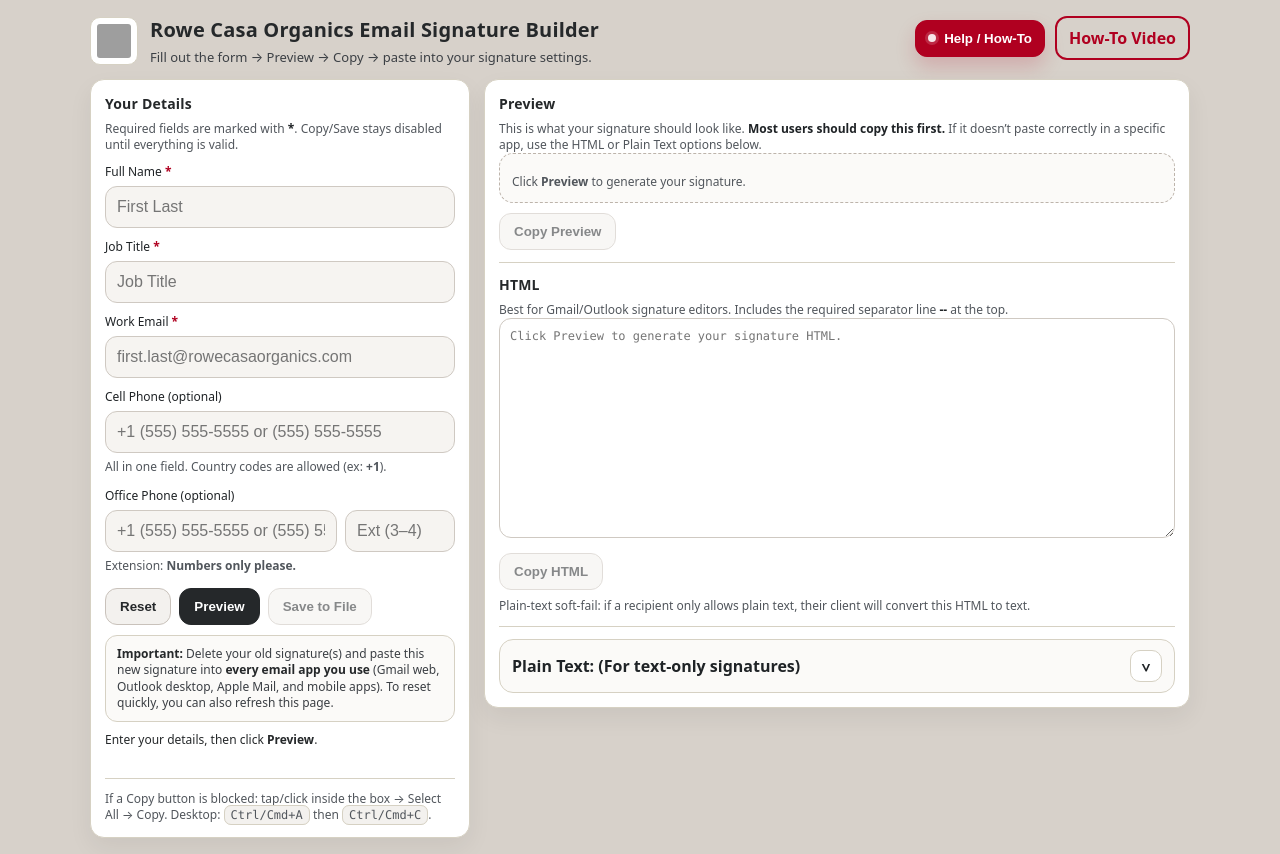
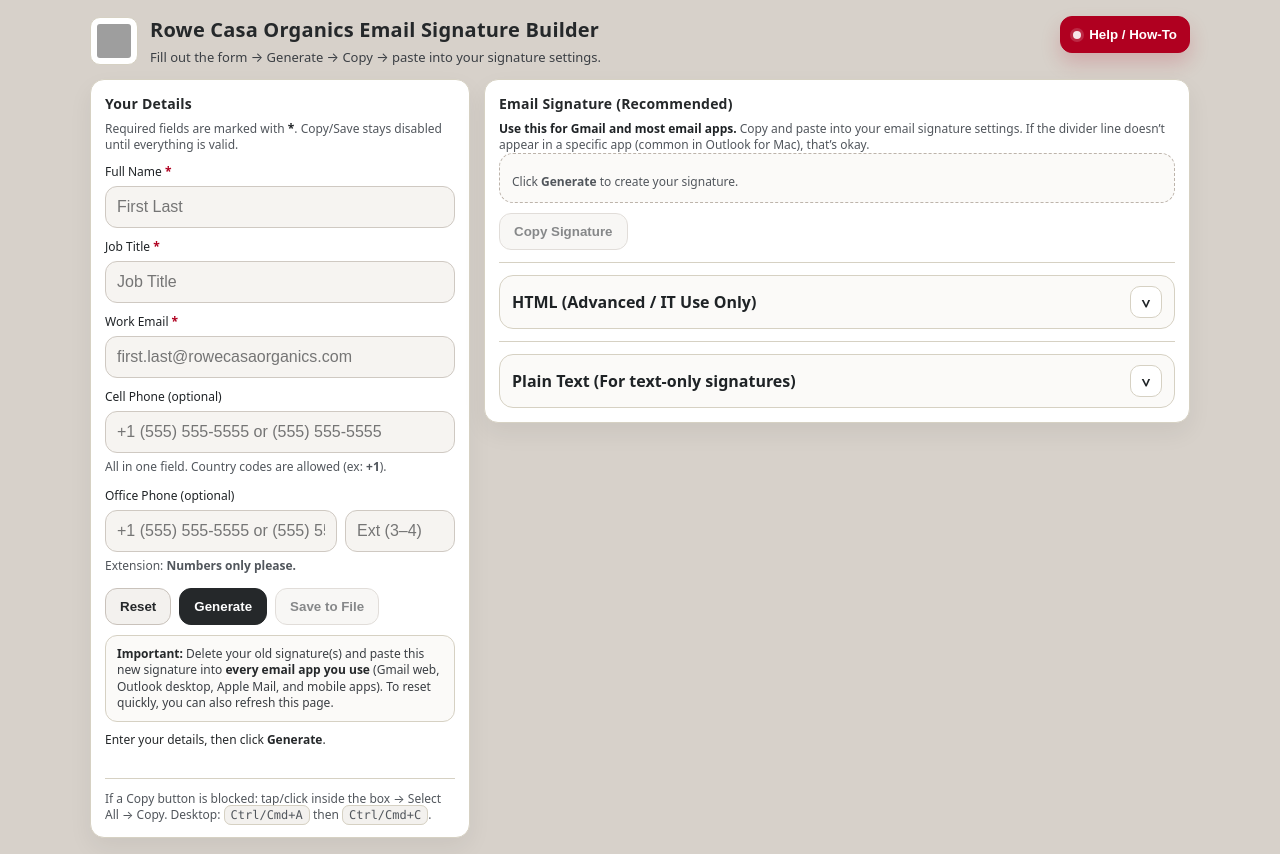
Before and after one commit to rcoktomasek/rowe-casa-email-signature, a plain HTML site: page index.html in a window 1280 px wide. Both pictures are taken after a click on the button "Reset". Drawn offline with Linux system fonts and the light colour scheme; grey boxes are pictures that could not be loaded.

Commit message:
Add files via upload

```diff
--- a/index.html
+++ b/index.html
@@ -66,24 +66,6 @@
     box-shadow:0 0 0 3px rgba(255,255,255,.18);
   }
 
-  .videoBtn{
-    display:inline-flex;
-    align-items:center;
-    gap:8px;
-    padding:9px 12px;
-    border-radius:12px;
-    border:2px solid var(--helpRed);
-    background:transparent;
-    color:var(--helpRed);
-    font-weight:900;
-    cursor:pointer;
-    white-space:nowrap;
-    text-decoration:none;
-    transition: all 0.2s ease;
-  }
-  .videoBtn:hover{ background:rgba(176,0,32,.06); }
-  .videoBtn:active{ transform:translateY(1px); }
-
   .grid{ display:grid; grid-template-columns:380px 1fr; gap:14px; align-items:start; }
   @media (max-width:900px){ .grid{ grid-template-columns:1fr; } }
 
@@ -117,7 +99,6 @@
   input:focus{ border-color:#a99f96; box-shadow:0 0 0 3px rgba(95,75,60,.10); background:#fff; }
   input.invalid{ border-color:var(--danger); background:var(--dangerSoft); box-shadow:none; }
 
-  /* Office Phone + Ext on same line */
   .phoneGroup { display:flex; gap:8px; align-items:stretch; }
   .phoneGroup input:first-child { flex:1; }
   .phoneGroup input:last-child { width:110px; }
@@ -186,7 +167,7 @@
   .divider{ height:1px; background:var(--line); margin:12px 0; }
   .hint{ margin-top:8px; font-size:12px; color:#51565c; line-height:1.35; }
 
-  /* Accordion */
+  /* Accordions */
   details{
     border:1px solid var(--line);
     background:#fbfaf8;
@@ -207,7 +188,6 @@
   summary::-webkit-details-marker{ display:none; }
   .accBody{ margin-top:10px; }
 
-  /* Caret icon (^) */
   .caret{
     display:inline-flex;
     align-items:center;
@@ -221,7 +201,7 @@
     font-weight:900;
     line-height:1;
     flex:0 0 auto;
-    transform: rotate(180deg); /* default looks like v; flips to ^ when open */
+    transform: rotate(180deg);
     transition: transform .18s ease;
   }
   details[open] .caret{ transform: rotate(0deg); }
@@ -295,7 +275,7 @@
       <img id="uiLogo" alt="Rowe Casa Organics" />
       <div>
         <h1>Rowe Casa Organics Email Signature Builder</h1>
-        <p class="sub">Fill out the form → Preview → Copy → paste into your signature settings.</p>
+        <p class="sub">Fill out the form → Generate → Copy → paste into your signature settings.</p>
       </div>
     </div>
 
@@ -304,10 +284,6 @@
         <span class="dot"></span>
         Help / How-To
       </button>
-
-      <a class="videoBtn" id="btnVideoTop" href="#" target="_blank" rel="noopener noreferrer" aria-label="How-To Video">
-        How-To Video
-      </a>
     </div>
   </header>
 
@@ -341,7 +317,7 @@
 
       <div class="btnRow">
         <button id="btnReset" type="button">Reset</button>
-        <button id="btnPreview" class="primary" type="button">Preview</button>
+        <button id="btnGenerate" class="primary" type="button">Generate</button>
         <button id="btnSave" type="button" disabled>Save to File</button>
       </div>
 
@@ -361,26 +337,33 @@
 
     <!-- OUTPUT -->
     <div class="card">
-      <div class="sectionTitle"><h2>Preview</h2></div>
+      <!-- MAIN SIGNATURE -->
+      <div class="sectionTitle"><h2>Email Signature (Recommended)</h2></div>
       <p class="sectionHelp">
-        This is what your signature should look like. <b>Most users should copy this first.</b>
-        If it doesn’t paste correctly in a specific app, use the HTML or Plain Text options below.
+        <b>Use this for Gmail and most email apps.</b> Copy and paste into your email signature settings.
+        If the divider line doesn’t appear in a specific app (common in Outlook for Mac), that’s okay.
       </p>
 
       <div class="previewWrap" id="previewArea"></div>
 
       <div class="btnRow" style="margin-top:10px;">
-        <button id="btnCopyPreview" type="button" disabled>Copy Preview</button>
+        <button id="btnCopySignature" type="button" disabled>Copy Signature</button>
       </div>
 
       <div class="divider"></div>
 
-      <div class="sectionTitle"><h2>HTML</h2></div>
-      <p class="sectionHelp">
-        Best for Gmail/Outlook signature editors. Includes the required separator line <b>--</b> at the top.
+      <!-- HTML (ACCORDION) -->
+      <details id="htmlDetails">
+        <summary>
+          <span>HTML (Advanced / IT Use Only)</span>
+          <span class="caret" aria-hidden="true">^</span>
+        </summary>
+        <div class="accBody">
+          <p class="sectionHelp" style="margin-top:0;">
+            Advanced fallback. <b>Do not paste this into Gmail</b>. Some clients (especially Outlook on Mac) will show the HTML code instead of formatting.
           </p>
 
-      <textarea id="htmlOut" spellcheck="false" placeholder="Click Preview to generate your signature HTML."></textarea>
+          <textarea id="htmlOut" spellcheck="false" placeholder="Click Generate first to create HTML."></textarea>
 
           <div class="btnRow" style="margin-top:10px;">
             <button id="btnCopyHtml" type="button" disabled>Copy HTML</button>
@@ -389,20 +372,23 @@
           <div class="hint">
             Plain-text soft-fail: if a recipient only allows plain text, their client will convert this HTML to text.
           </div>
+        </div>
+      </details>
 
       <div class="divider"></div>
 
+      <!-- PLAIN TEXT (ACCORDION) -->
       <details id="plainTextDetails">
         <summary>
-          <span>Plain Text: (For text-only signatures)</span>
+          <span>Plain Text (For text-only signatures)</span>
           <span class="caret" aria-hidden="true">^</span>
         </summary>
         <div class="accBody">
           <p class="sectionHelp" style="margin-top:0;">
-            This version is formatted to resemble the layout of the HTML signature as closely as plain text allows.
+            Use only if an app does not allow formatting/images (text-only fields).
           </p>
 
-          <textarea id="plainOut" spellcheck="false" placeholder="Click Preview first to generate plain text."></textarea>
+          <textarea id="plainOut" spellcheck="false" placeholder="Click Generate first to create plain text."></textarea>
 
           <div class="btnRow" style="margin-top:10px;">
             <button id="btnCopyText" type="button" disabled>Copy Plain Text</button>
@@ -431,10 +417,10 @@
 
     <ol>
       <li><b>Delete old signatures</b> everywhere you use email (computer + phone).</li>
-      <li>Fill in <b>Full Name</b>, <b>Job Title</b>, and <b>Work Email</b> (must end with <b>@rowecasaorganics.com</b>). Phones are optional.</li>
-      <li>Click <b>Preview</b>.</li>
-      <li><b>Most users:</b> click <b>Copy Preview</b> and paste into your signature settings.</li>
-      <li><b>If it doesn’t paste correctly:</b> use <b>Copy HTML</b> (best for Gmail/Outlook editors) or <b>Copy Plain Text</b> for text-only fields.</li>
+      <li>Fill in <b>Full Name</b>, <b>Job Title</b>, and <b>Work Email</b> (must end with <b>@rowecasaorganics.com</b>).</li>
+      <li>Click <b>Generate</b>.</li>
+      <li><b>Most users:</b> click <b>Copy Signature</b> and paste into your email signature settings.</li>
+      <li><b>If it doesn’t paste correctly:</b> try <知道>Plain Text</b> for text-only fields. (HTML is advanced and may show as code in some apps.)</li>
       <li><b>Mobile tip:</b> If your phone won’t paste nicely, email yourself a test message from your computer (with the signature),
         then copy the signature from that email on your phone and paste into your mobile mail app signature settings.</li>
     </ol>
@@ -489,7 +475,6 @@
 
   function setVideoLinks(){
     $("loomLink").href = LOOM_VIDEO_URL;
-    $("btnVideoTop").href = LOOM_VIDEO_URL;
 
     const placeholder = isPlaceholderVideoUrl(LOOM_VIDEO_URL);
     if (placeholder){
@@ -497,7 +482,6 @@
         e.preventDefault();
         alert("How-To Video is not available yet. IT will add this link soon.");
       };
-      $("btnVideoTop").addEventListener("click", warn);
       $("loomLink").addEventListener("click", warn);
     }
   }
@@ -520,9 +504,9 @@
     return s.endsWith("@" + BRAND.approvedDomain);
   }
 
-  // ------------------------------------------------------------
-  // PHONE FORMATTING (best-effort, common standards)
-  // ------------------------------------------------------------
+  // -----------------------
+  // PHONE FORMATTING
+  // -----------------------
   function containsLetters(s){
     return /[A-Za-z]/.test(s || "");
   }
@@ -645,12 +629,15 @@
   function setStatus(html){ $("status").innerHTML = html; }
 
   function lockActions(locked){
+    $("btnCopySignature").disabled = locked;
     $("btnCopyHtml").disabled = locked;
     $("btnCopyText").disabled = locked;
-    $("btnCopyPreview").disabled = locked;
     $("btnSave").disabled = locked;
   }
 
+  // ------------------------------------------------------------
+  // SIGNATURE HTML (more Outlook-friendly divider via dedicated TD)
+  // ------------------------------------------------------------
   function buildSignatureHtml(d){
     const cell = formatPhone(d.cellRaw);
     let office = formatPhone(d.officeRaw);
@@ -665,6 +652,8 @@
     if (office) phoneLines.push(`<div>${enc(office)}</div>`);
     const phonesBlock = phoneLines.length ? ("\n        " + phoneLines.join("\n        ") + "\n") : "\n";
 
+    // NOTE: divider uses its own TD with bgcolor + background-color
+    // This tends to survive paste better than border-left in Outlook (incl. Mac).
     return `<!-- =====================================================
      ROWE CASA ORGANICS EMAIL SIGNATURE
      Version: ${BRAND.version}
@@ -679,7 +668,12 @@
            style="display:block; margin:0 auto; border:0; outline:none; text-decoration:none;">
     </td>
 
-    <td style="padding:0 0 0 ${BRAND.rightColPadLeftPx}px; vertical-align:top; border-left:${BRAND.dividerPx}px solid ${BRAND.dividerColor};">
+    <td width="${BRAND.dividerPx}" bgcolor="${BRAND.dividerColor}"
+        style="width:${BRAND.dividerPx}px; background-color:${BRAND.dividerColor}; font-size:0; line-height:0;">
+      &nbsp;
+    </td>
+
+    <td style="padding:0 0 0 ${BRAND.rightColPadLeftPx}px; vertical-align:top;">
       <div style="
         font-family:'Helvetica Neue', Helvetica, Arial, sans-serif;
         font-size:11pt;
@@ -758,7 +752,7 @@
 
     lockActions(false);
     if (showStatus){
-      setStatus(`<span class="ok">Ready.</span> Try <b>Copy Preview</b> first. If it doesn’t paste correctly, use <b>Copy HTML</b> or <b>Copy Plain Text</b>.`);
+      setStatus(`<span class="ok">Ready.</span> Click <b>Copy Signature</b> and paste into your signature settings.`);
     }
     return { html, txt };
   }
@@ -790,7 +784,7 @@
     return false;
   }
 
-  async function copyPreviewHtmlWithFallback(btnId){
+  async function copySignatureWithFallback(btnId){
     const html = $("previewArea").innerHTML;
     try{
       if (window.ClipboardItem && navigator.clipboard?.write){
@@ -802,6 +796,7 @@
       }
     } catch(_) { }
 
+    // fallback: copy plain text (still useful)
     try{
       if (navigator.clipboard?.writeText){
         await navigator.clipboard.writeText(stripToText(html));
@@ -842,24 +837,33 @@
     $("phone").value = "";
     $("ext").value = "";
     clearValidationUI();
-    $("previewArea").innerHTML = `<div class="hint">Click <b>Preview</b> to generate your signature.</div>`;
+    $("previewArea").innerHTML = `<div class="hint">Click <b>Generate</b> to create your signature.</div>`;
     $("htmlOut").value = "";
     $("plainOut").value = "";
-    setStatus(`Enter your details, then click <b>Preview</b>.`);
+    setStatus(`Enter your details, then click <b>Generate</b>.`);
     lockActions(true);
     try{ $("plainTextDetails").open = false; } catch(_) {}
+    try{ $("htmlDetails").open = false; } catch(_) {}
     window.scrollTo({ top: 0, behavior: "smooth" });
   }
 
   // Events
   $("btnReset").addEventListener("click", resetForm);
-  $("btnPreview").addEventListener("click", () => render(true));
+  $("btnGenerate").addEventListener("click", () => render(true));
+
+  $("btnCopySignature").addEventListener("click", async () => {
+    const out = render(false);
+    if (!out) return;
+    const ok = await copySignatureWithFallback("btnCopySignature");
+    if (ok) setStatus(`<span class="ok">Copied!</span> Paste into your email signature settings.`);
+    else setStatus(`<span class="warn">Copy may be blocked.</span> Try selecting the signature area and copying manually, or use Plain Text.`);
+  });
 
   $("btnCopyHtml").addEventListener("click", async () => {
     const out = render(false);
     if (!out) return;
     const ok = await copyTextareaWithFallback($("htmlOut"), "btnCopyHtml");
-    if (ok) setStatus(`<span class="ok">Copied!</span> Paste into your email signature settings.`);
+    if (ok) setStatus(`<span class="ok">Copied!</span> (Advanced)`);
     else setStatus(`<span class="warn">Copy may be blocked.</span> The HTML is selected—copy it manually.`);
   });
 
@@ -869,14 +873,6 @@
     const ok = await copyTextareaWithFallback($("plainOut"), "btnCopyText");
     if (ok) setStatus(`<span class="ok">Copied!</span> Paste into any text-only signature field.`);
     else setStatus(`<span class="warn">Copy may be blocked.</span> The text is selected—copy it manually.`);
-  });
-
-  $("btnCopyPreview").addEventListener("click", async () => {
-    const out = render(false);
-    if (!out) return;
-    const ok = await copyPreviewHtmlWithFallback("btnCopyPreview");
-    if (ok) setStatus(`<span class="ok">Copied!</span> Paste into your signature editor (or a rich-text field).`);
-    else setStatus(`<span class="warn">Copy may be blocked.</span> If needed, use Copy HTML or Copy Plain Text.`);
   });
 
   $("btnSave").addEventListener("click", () => {
@@ -901,8 +897,8 @@
   document.addEventListener("keydown", (e) => { if (e.key === "Escape") closeHelp(); });
 
   // Initial state
-  $("previewArea").innerHTML = `<div class="hint">Click <b>Preview</b> to generate your signature.</div>`;
-  setStatus(`Enter your details, then click <b>Preview</b>.`);
+  $("previewArea").innerHTML = `<div class="hint">Click <b>Generate</b> to create your signature.</div>`;
+  setStatus(`Enter your details, then click <b>Generate</b>.`);
   lockActions(true);
 </script>
 </body>
```
Lines whose indentation alone changed are shown as unchanged.
